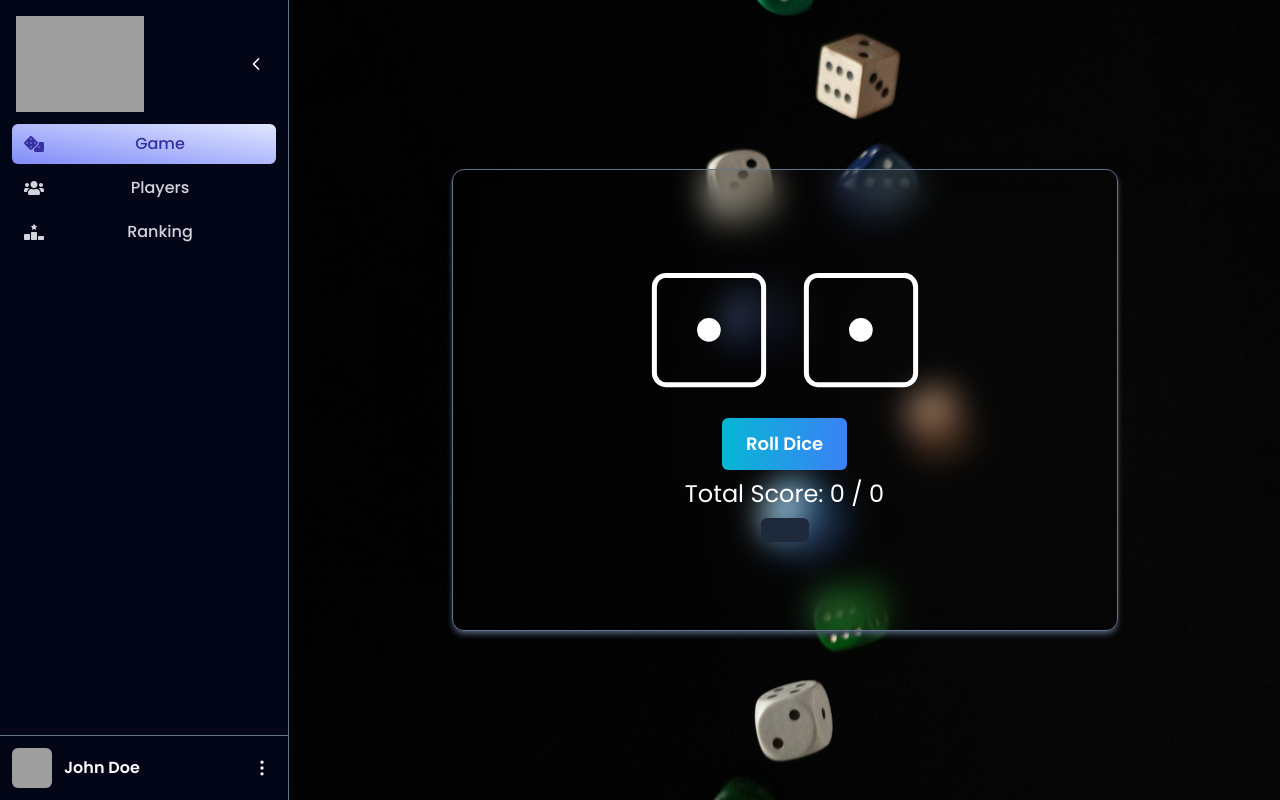
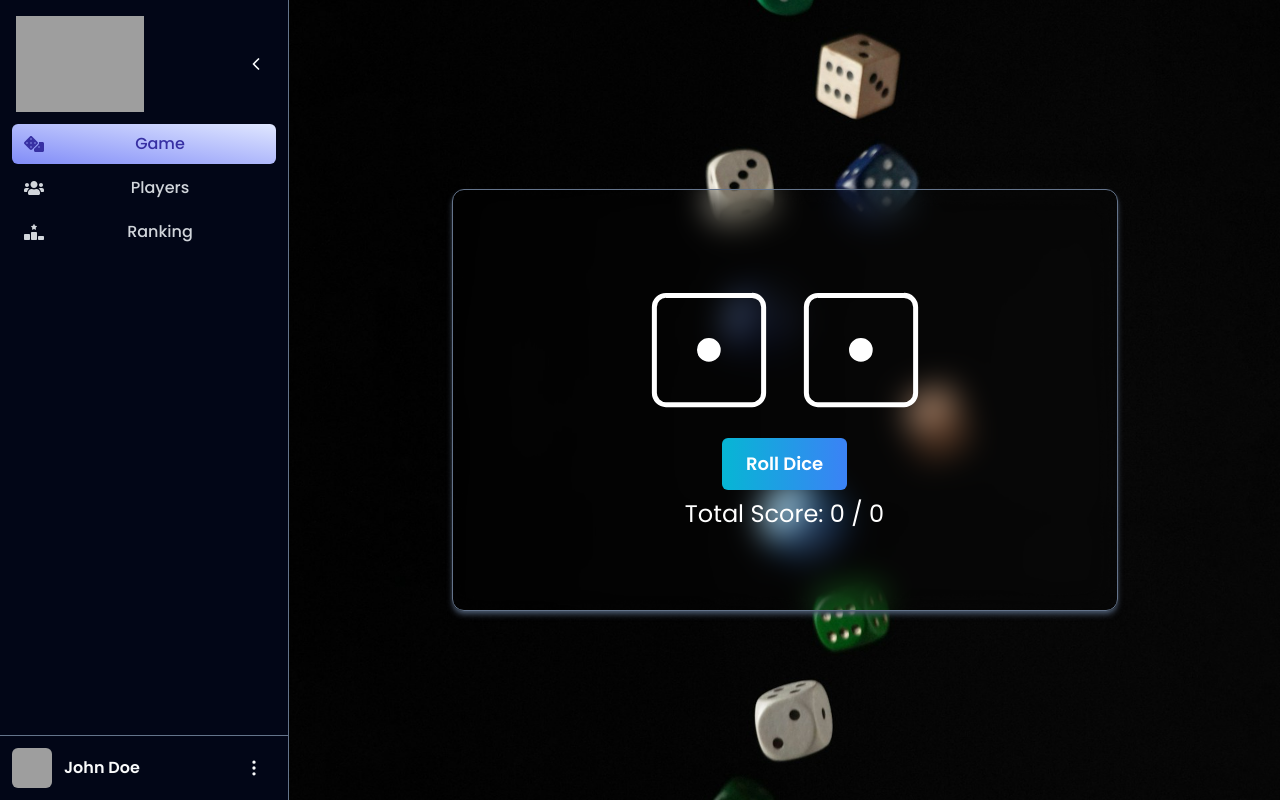
Before and after one commit to ClaudioMartinH/6-Claudio-Martin-Andrea-Rethy, a React (Vite) app in the folder client/: page /home in a window 1280 px wide. Built offline with nearby package versions, Linux system fonts and the light colour scheme; grey boxes are pictures that could not be loaded.

Commit message:
Create ProfilePage, Update SideBar, RollDice and routes

```diff
--- a/client/src/Routes/routes.tsx
+++ b/client/src/Routes/routes.tsx
@@ -3,6 +3,7 @@ import App from '../App';
 import LoginPage from "../screens/LoginPage";
 import { createBrowserRouter } from "react-router-dom";
 import RegisterPage from '../screens/RegisterPage';
+import ProfilePage from '../screens/ProfilePage';
 
 export const router = createBrowserRouter([
   {
@@ -25,7 +26,11 @@ export const router = createBrowserRouter([
         element: <MainPage />,
         errorElement: <div>THIS PAGE DOES NOT EXIST</div>,
       },
-
+      {
+        path: "profile",
+        element: <ProfilePage />,
+        errorElement: <div>THIS PAGE DOES NOT EXIST</div>,
+      },
     ],
   },
 ]);
--- a/client/src/components/RollDice.tsx
+++ b/client/src/components/RollDice.tsx
@@ -57,9 +57,11 @@ const RollDice = () => {
                 </button>
                 <p className="text-white text-2xl">{result}</p>
                 <p className="text-white text-2xl">Total Score: {totalScore} / {rollCount}</p>
-                <button onClick={deleteGames} className="py-3 px-6 m-2 rounded-md bg-slate-800 text-white text-lg font-semibold hover:opacity-85">
-                    {rollCount > 0 ? "Delete History" : ""}
-                </button>
+                {rollCount > 0 && (
+                    <button onClick={deleteGames} className="py-3 px-6 m-2 rounded-md bg-slate-800 text-white text-lg font-semibold hover:opacity-85">
+                        Delete History
+                    </button>
+                )}
             </div>
         </>
     );
--- a/client/src/components/SideBar.tsx
+++ b/client/src/components/SideBar.tsx
@@ -1,5 +1,6 @@
 import { LuMoreVertical, LuChevronRight, LuChevronLeft } from "react-icons/lu"
 import { useContext, createContext, useState, ReactNode } from "react"
+import { Link } from "react-router-dom"
 
 interface SidebarContextType {
   expanded: boolean
@@ -51,7 +52,10 @@ export default function Sidebar({ children }: SidebarProps) {
             <div className="leading-4">
               <h4 className="font-semibold text-gray-50">John Doe</h4>
             </div>
-            <LuMoreVertical size={20} className="text-gray-50" />
+            <Link to={"/profile"} className="text-gray-50 hover:bg-gray-800 p-2 rounded-full">
+              <LuMoreVertical size={20}  />
+            </Link>
+
           </div>
         </div>
       </nav>
--- /dev/null
+++ b/client/src/screens/ProfilePage.tsx
@@ -0,0 +1,12 @@
+
+
+const ProfilePage = () => {
+  return (
+    <div className="text-white bg-slate-950">
+        <p>Update username</p>
+        <p>Previous games list</p>
+    </div>
+  )
+}
+
+export default ProfilePage
```
